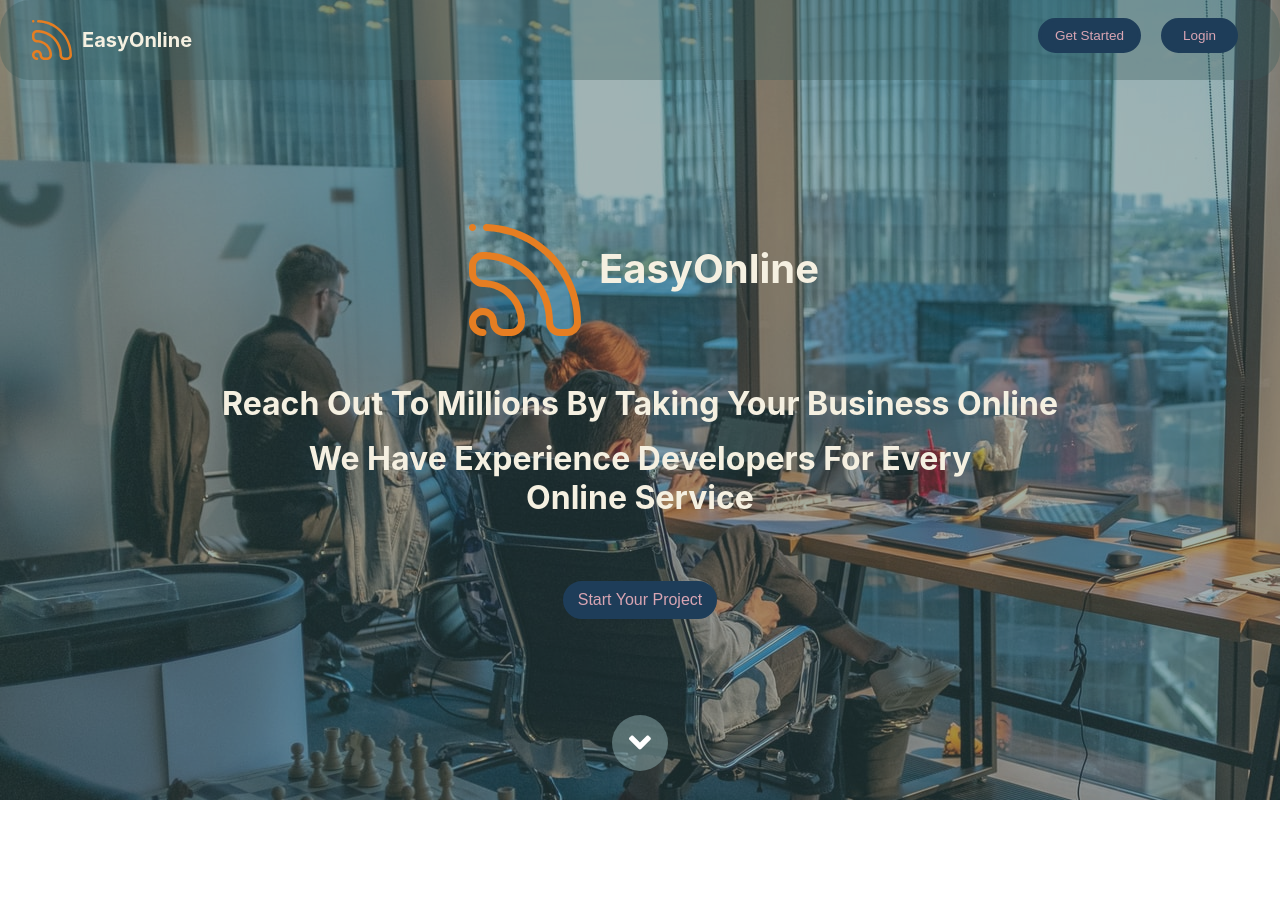
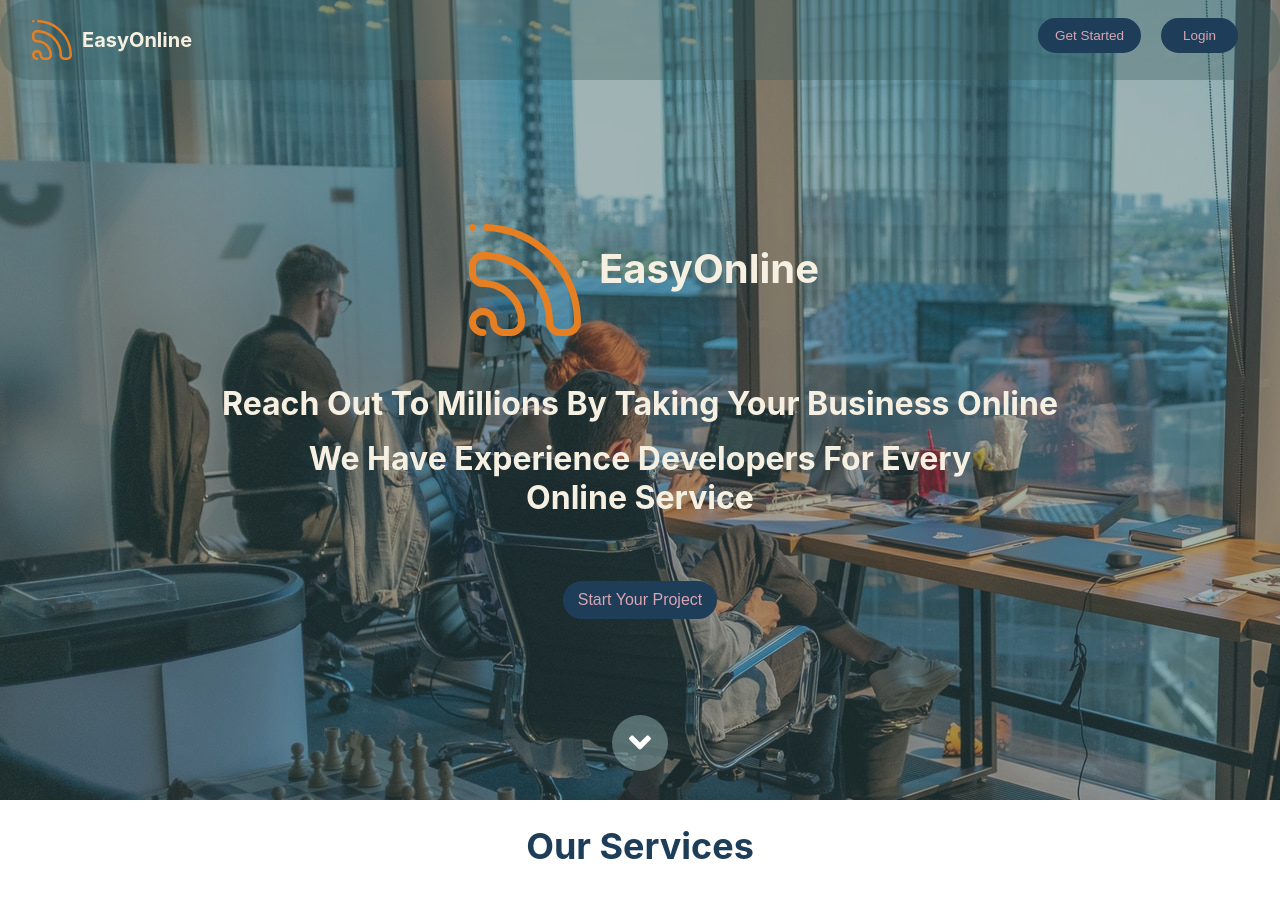
Before and after one commit to umangag07/Reactjs-Projects, a React (Create React App) app in the folder smooth-scroll-website/: page / in a window 1280 px wide. Shown: the top 898 px of the page. Before the commit the page ends 800 px from the top, so only its background shows below. Built offline with nearby package versions, Linux system fonts and the light colour scheme.

Commit message:
Added the service section

```diff
--- a/smooth-scroll-website/src/Components/Arrow/ArrowIndex.jsx
+++ b/smooth-scroll-website/src/Components/Arrow/ArrowIndex.jsx
@@ -14,6 +14,7 @@ const ArrowConatiner = styled.div`
   align-items: center;
   flex-direction: column;
   border:15px solid transparent;
+  cursor:pointer;
   transition:all 500ms ease-in-out;
   &:hover{
       border:2px solid ${theme.color2}
--- /dev/null
+++ b/smooth-scroll-website/src/Components/SectionTitle/index_sectionTitle.jsx
@@ -0,0 +1,8 @@
+import styled from 'styled-components'
+import { theme } from '../../styles';
+
+export  const SectionTitle = styled.h1`
+    font-size:36px;
+    color:${theme.color2};
+    font-weight:bold;
+`;
--- /dev/null
+++ b/smooth-scroll-website/src/Container/homepage/ServiceSection.jsx
@@ -0,0 +1,18 @@
+import React from 'react'
+import { Element } from 'react-scroll';
+import styled from 'styled-components'
+import {SectionTitle} from '../../Components/SectionTitle/index_sectionTitle'
+
+const ServiceContainer = styled(Element)`
+   display:flex;
+   flex-direction:column;
+   width:100%;
+   min-height:1000px;
+
+`;
+
+export function ServiceSection(props){
+    return( <ServiceContainer name="ServiceSection">
+        <SectionTitle>Our Services</SectionTitle>
+    </ServiceContainer>)
+}
--- a/smooth-scroll-website/src/Container/homepage/TopSection.jsx
+++ b/smooth-scroll-website/src/Container/homepage/TopSection.jsx
@@ -1,12 +1,13 @@
 import React from "react";
+import { Element, scroller } from "react-scroll";
 import styled from "styled-components";
-import teamImg from '../../Assets/photos/company_team.jpg'
+import teamImg from "../../Assets/photos/company_team.jpg";
 import { Arrow } from "../../Components/Arrow/ArrowIndex";
 import { Button } from "../../Components/button/Index";
 import { Indexlogo } from "../../Components/Logo/Indexlogo.jsx";
 import { Marginer } from "../../Components/Marginer/Index.jsx";
 import { Navbar } from "../../Components/Navbar/Navbar";
-import { theme } from '../../styles';
+import { theme } from "../../styles";
 
 const TopContainer = styled.div`
   width: 100%;
@@ -17,38 +18,50 @@ const TopContainer = styled.div`
 const BgEffect = styled.div`
   width: 100%;
   height: 100%;
-  background-color:rgba(55,89,90,0.45) ;
-  display:flex;
-  flex-direction:column;
-  align-items:center;
+  background-color: rgba(55, 89, 90, 0.45);
+  display: flex;
+  flex-direction: column;
+  align-items: center;
 `;
 
 const Openingtext = styled.h1`
-   font-size:32px;
+  font-size: 32px;
 
-   margin:0;
-   color:${theme.color1};
+  margin: 0;
+  color: ${theme.color1};
+`;
+const ArrowConatiner = styled.div`
+  display: flex;
 `;
 
 export function TopSection(props) {
+  const ScrollToNextSection = () => {
+    scroller.scrollTo("ServiceSection", { smooth: true, duration: 1500 });
+  };
   return (
     <>
+      <Element name="topSection">
         <TopContainer>
           <BgEffect>
-         <Navbar/>
-         <Marginer direction="vertical" margin="9em"/>
-         <Indexlogo/>
-         <Marginer direction="vertical" margin="3em"/>
-         <Openingtext>Reach Out To Millions By Taking Your Business Online</Openingtext>
-         <Marginer direction="vertical" margin="1em"/>
+            <Navbar />
+            <Marginer direction="vertical" margin="9em" />
+            <Indexlogo />
+            <Marginer direction="vertical" margin="3em" />
+            <Openingtext>
+              Reach Out To Millions By Taking Your Business Online
+            </Openingtext>
+            <Marginer direction="vertical" margin="1em" />
             <Openingtext>We Have Experience Developers For Every</Openingtext>
             <Openingtext>Online Service</Openingtext>
-         <Marginer direction="vertical" margin="4em"/>
+            <Marginer direction="vertical" margin="4em" />
             <Button>Start Your Project</Button>
-         <Marginer direction="vertical" margin="6em"/>
-         <Arrow/>
+            <Marginer direction="vertical" margin="6em" />
+            <ArrowConatiner onClick={ScrollToNextSection}>
+              <Arrow />
+            </ArrowConatiner>
           </BgEffect>
         </TopContainer>
+      </Element>
     </>
   );
 }
--- a/smooth-scroll-website/src/Container/homepage/index.jsx
+++ b/smooth-scroll-website/src/Container/homepage/index.jsx
@@ -1,5 +1,6 @@
 import React from 'react'
 import styled from 'styled-components'
+import { ServiceSection } from './ServiceSection';
 import { TopSection } from './TopSection';
 
 const PageContainer = styled.div`
@@ -12,5 +13,6 @@ const PageContainer = styled.div`
 export function Homepage(props){
 return( <PageContainer>
           <TopSection/>
+          <ServiceSection/>
         </PageContainer>
 )}
```
Lines whose indentation alone changed are shown as unchanged.
